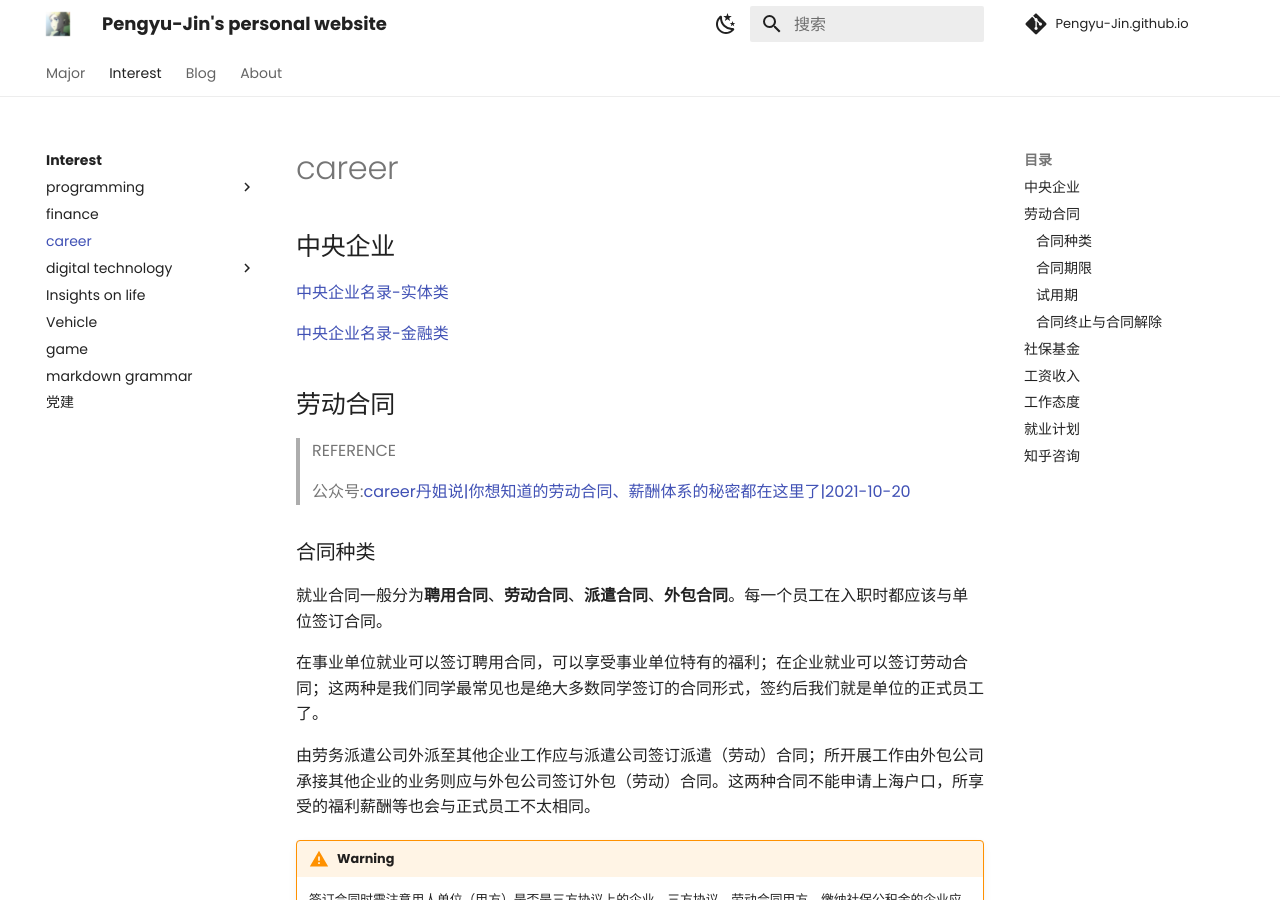
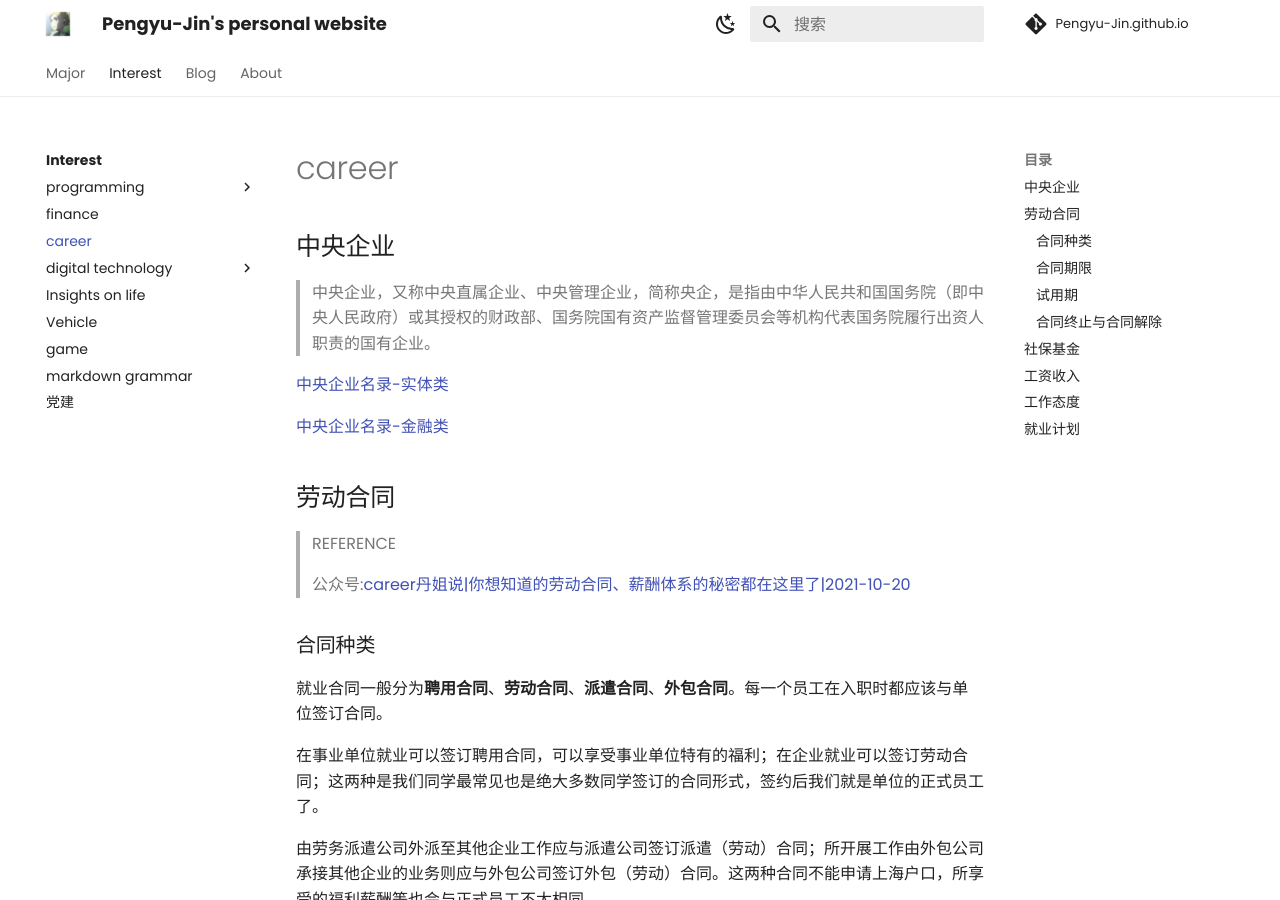
Before and after one commit to Pengyu-Jin/Pengyu-Jin.github.io, an MkDocs documentation site: the page built from docs/interest/career/career.md, in a window 1280 px wide and 900 px high. Built offline with MkDocs 1.6.1 and Material for MkDocs 9.7.7, drawn with Linux system fonts in a browser that asks for light colours; comment, search, counter and statistics services are not loaded.

Commit message:
20250105

```diff
--- a/docs/interest/career/career.md
+++ b/docs/interest/career/career.md
@@ -1,4 +1,5 @@
 ## 中央企业
+> 中央企业，又称中央直属企业、中央管理企业，简称央企，是指由中华人民共和国国务院（即中央人民政府）或其授权的财政部、国务院国有资产监督管理委员会等机构代表国务院履行出资人职责的国有企业。
 
 [中央企业名录-实体类](http://www.sasac.gov.cn/n2588045/n27271785/n27271792/index.html){:target=_blank}
 
@@ -227,9 +228,3 @@
 上海汽车产业、半导体产业比较发达，去特斯拉、奇瑞、华为
 
 半导体设备厂家，弥费、上海微电子、富创得；或者去上游部件厂家，施耐德、高创；半导体厂家TI、MPS
-
-**目标意向：**
-
-大厂嵌入式or后端
-
-## 知乎咨询
```
